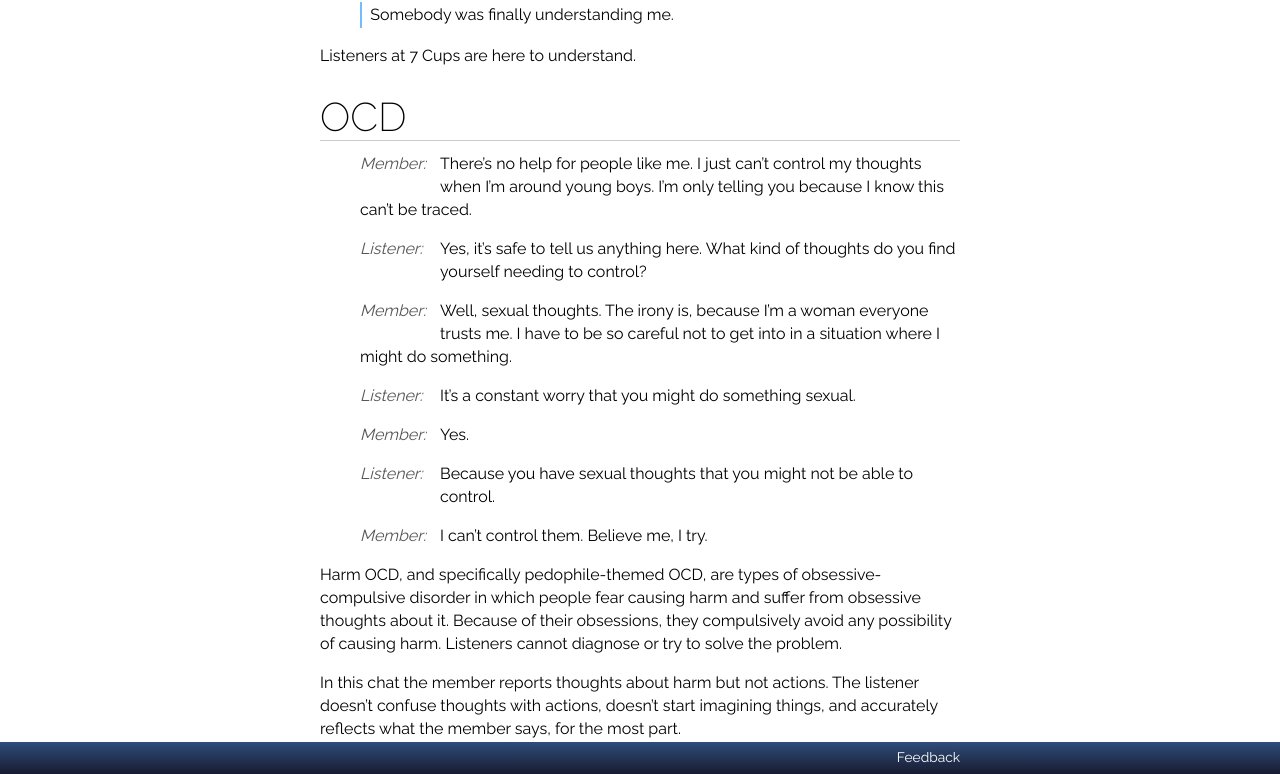
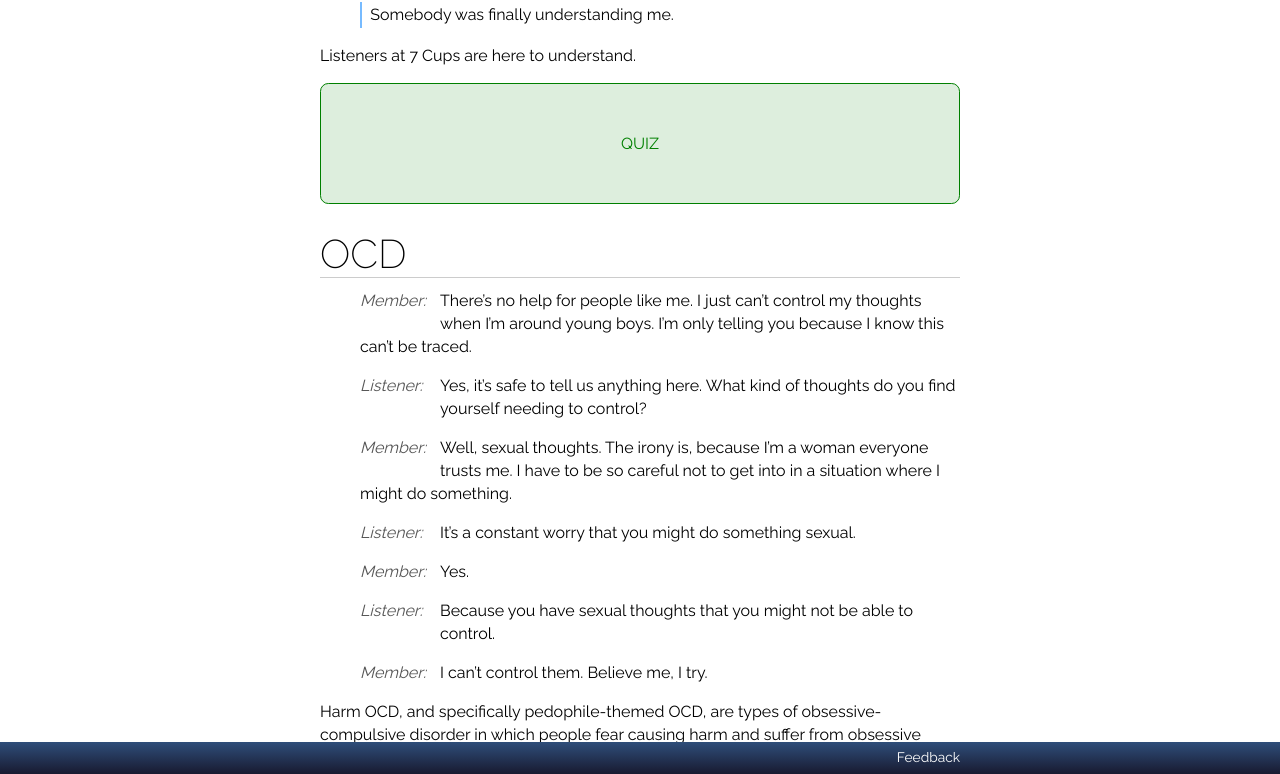
Before and after one commit to RarelyCharlie/rarelycharlie.github.io, a Jekyll site: the page built from _guide/harm.md, in a window 1280 px wide and 900 px high, scrolled down 20845 px, cut to the strip 126-900 px from the top of the window. Built offline with Jekyll 4.4.1, drawn with Linux system fonts in a browser that asks for light colours; nearby versions of some CDN libraries.

Commit message:
add quizzes

```diff
--- a/_guide/harm.md
+++ b/_guide/harm.md
@@ -619,6 +619,9 @@ You can find out more about postnatal depression by watching this video, made fo
 
 Listeners at 7 Cups are here to understand.
 
+QUIZ
+{:.dummyquiz}
+
 # OCD
 
 *Member:* There's no help for people like me. I just can't control my thoughts when I'm around young boys. I'm only telling you because I know this can't be traced.
@@ -667,3 +670,6 @@ You can read more about OCD in this article from the journal *Advances in Psychi
 The article includes a case study about a woman (Ella, page 442) who has obsessive thoughts about causing being a pedophile.
 
 Note that the paper is written for professionals and is included here only for information. Listeners must not try to provide psychotherapy.
+
+QUIZ
+{:.dummyquiz}
```
